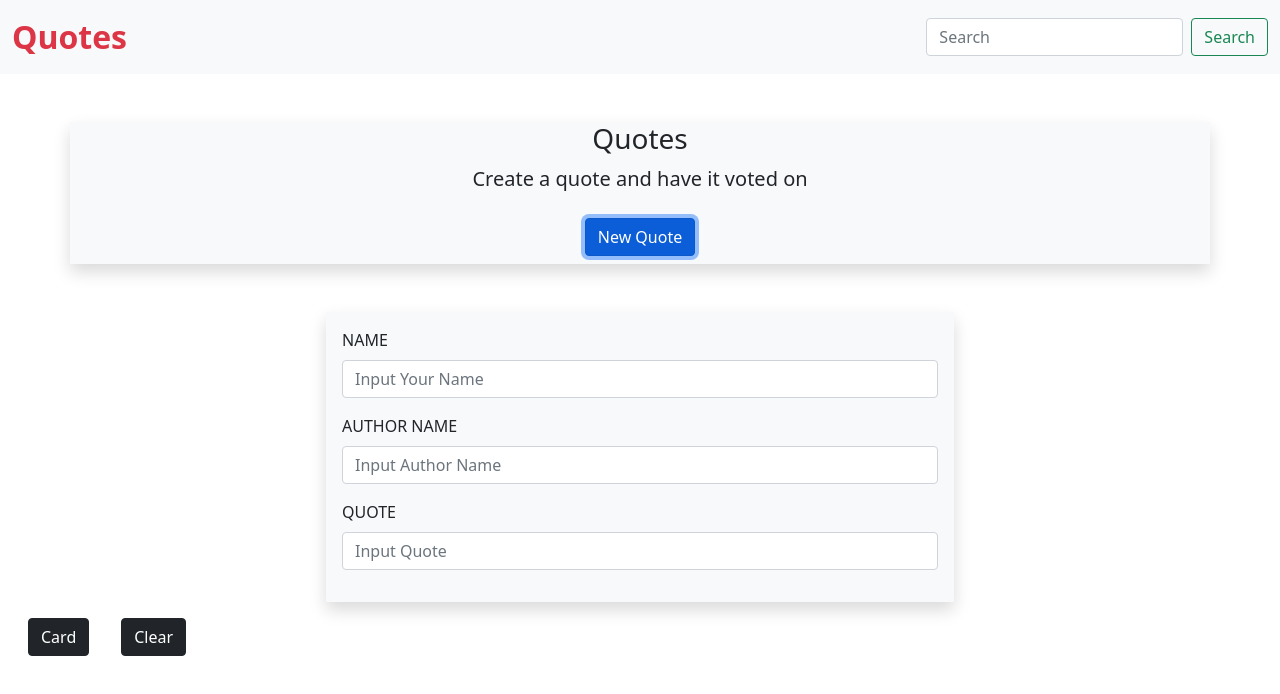
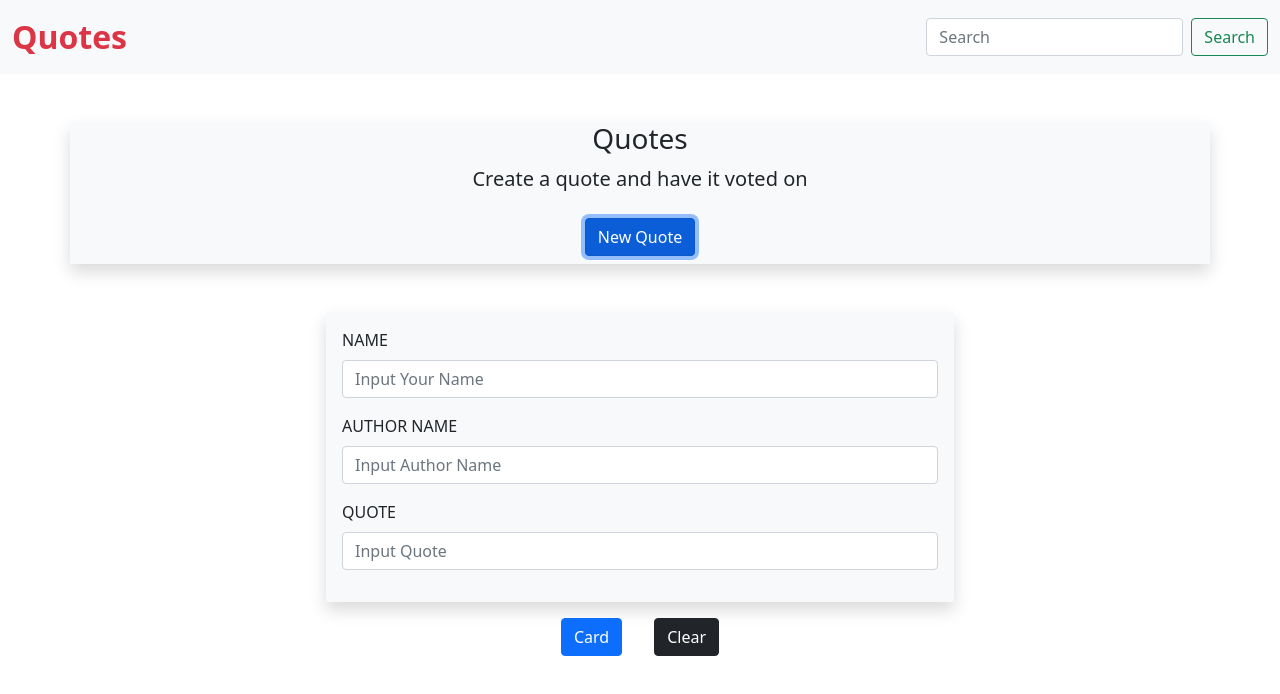
Before and after one commit to DEANKAGO/Quotes, an Angular app: page / in a window 1280 px wide. Both pictures are taken after a click on the button "New Quote". Shown: the top 694 px of the page. Built offline with nearby package versions, Linux system fonts and the light colour scheme.

Commit message:
changed the card button to a blue color

```diff
--- a/src/app/new-quote/new-quote.component.html
+++ b/src/app/new-quote/new-quote.component.html
@@ -3,20 +3,20 @@
     <form action="">
       <div class="mb-3 " >
         <label for="formGroupExampleInput" class="form-label" >NAME</label>
-        <input type="text" class="form-control" id="formGroupExampleInput" placeholder="Input Your Name">
+        <input type="text" class="form-control" id="formGroupExampleInput" placeholder="Input Your Name" ([ngModel])="InName">
       </div>
       <div class="mb-3 " >
         <label for="formGroupExampleInput" class="form-label" >AUTHOR NAME</label>
-        <input type="text" class="form-control" id="formGroupExampleInput" placeholder="Input Author Name">
+        <input type="text" class="form-control" id="formGroupExampleInput" placeholder="Input Author Name" ([ngModel])='InAuthorName'>
       </div>
       <div class="mb-3">
         <label for="formGroupExampleInput2" class="form-label">QUOTE</label>
-        <input type="text" class="form-control" id="formGroupExampleInput2" placeholder="Input Quote">
+        <input type="text" class="form-control" id="formGroupExampleInput2" placeholder="Input Quote" ([ngModel])='InQuote'>
       </div>
     </form>
   </div>
-  <div class="d-flex">
-    <div class="text-center p-3"><button type="button" class="btn btn-dark">{{btn2}}</button></div>
+  <div class="d-flex justify-content-center">
+    <div class="text-center p-3"><button type="button" class="btn btn-primary">{{btn2}}</button></div>
     <div class="text-center p-3"><button type="button" class="btn btn-dark">Clear</button></div>
 
   </div>
--- a/src/app/new-quote/new-quote.component.ts
+++ b/src/app/new-quote/new-quote.component.ts
@@ -10,6 +10,10 @@ export class NewQuoteComponent implements OnInit {
   @Input() btn2="Card";
   @Output() btnPress = new EventEmitter()
 
+  InQuote = '';
+  InAuthorName = '';
+  InName = '';
+
   showAddItem = false;
 
 
```
